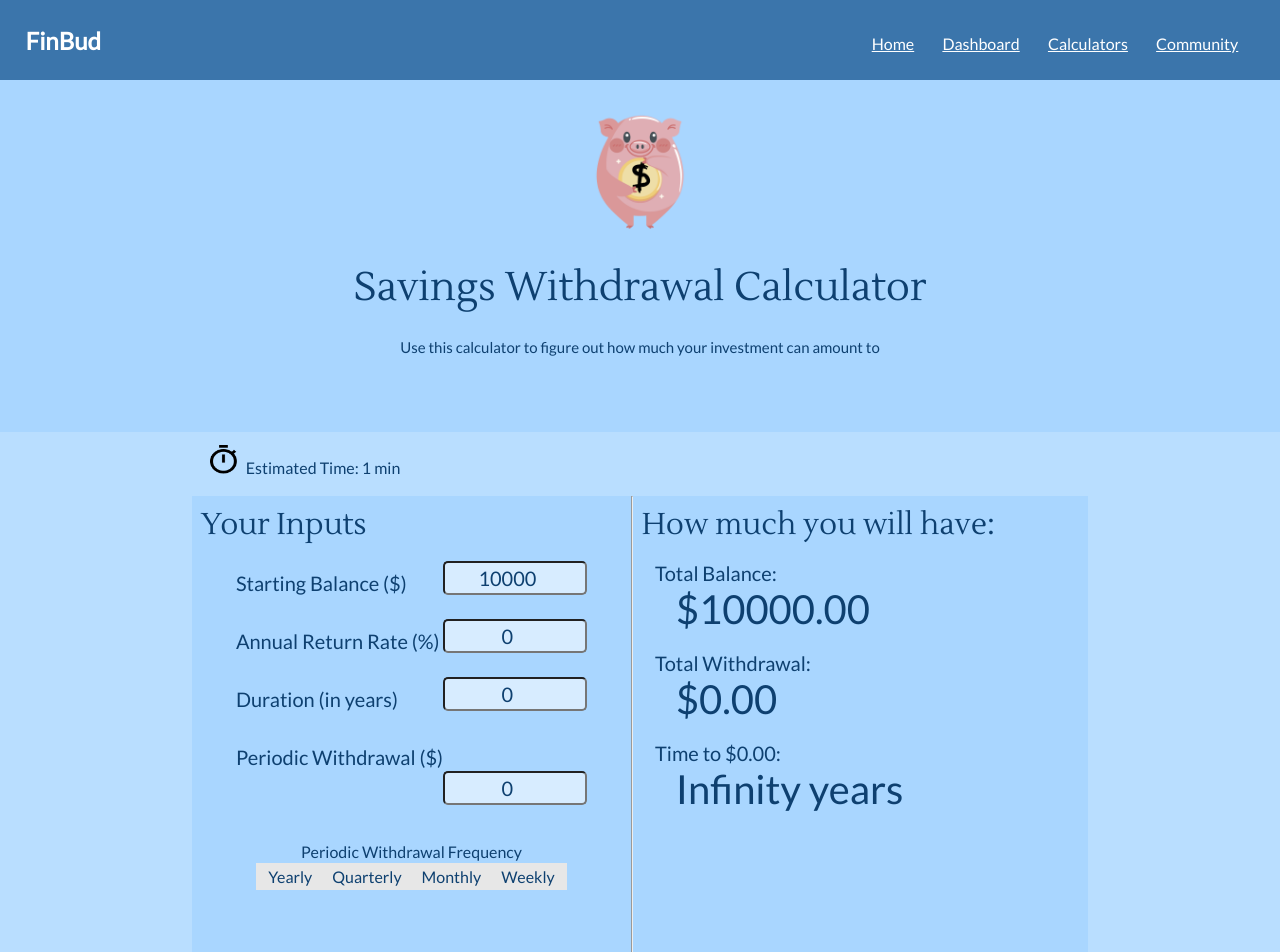
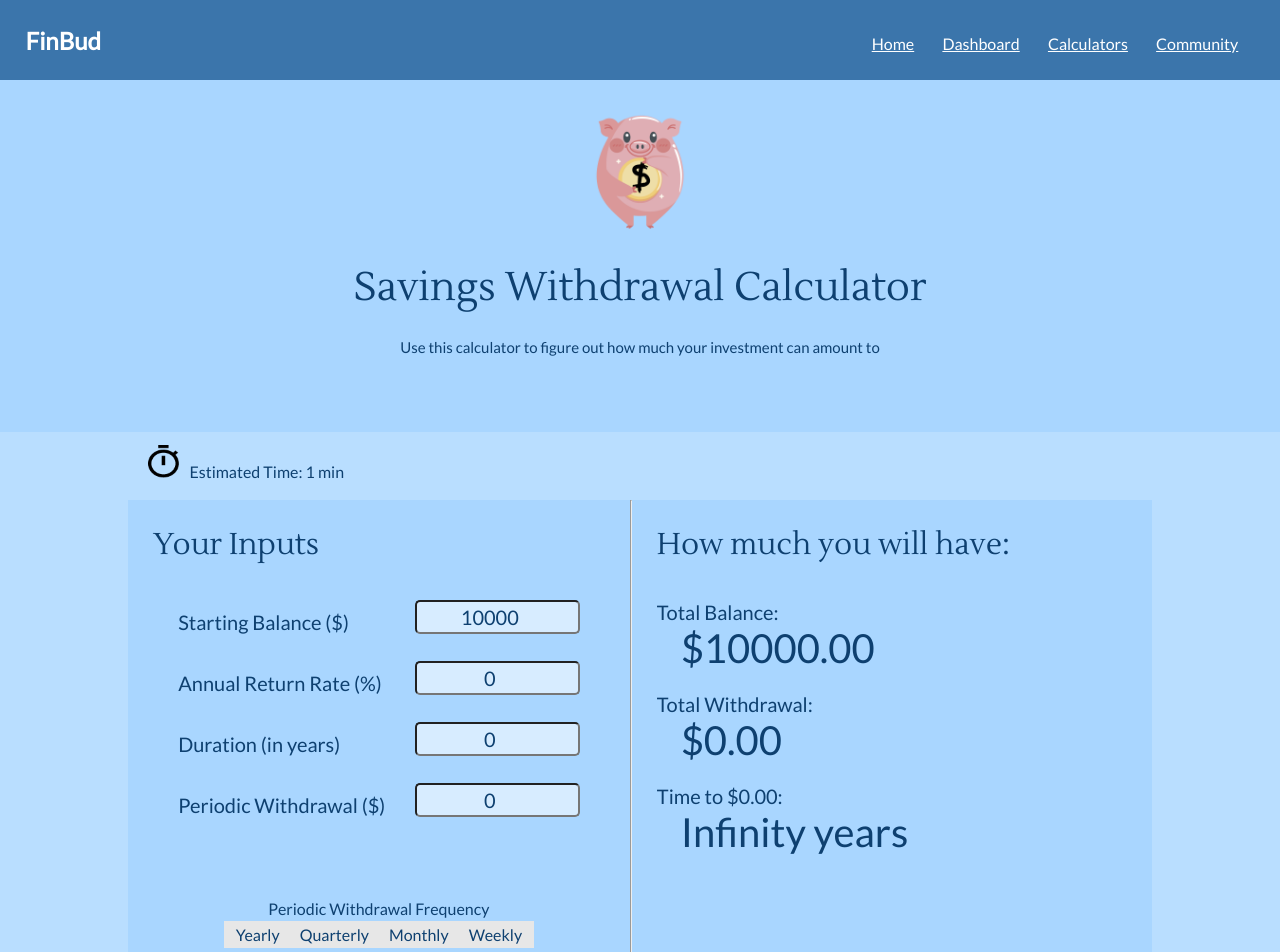
Before and after one commit to limjoobin/bt3103-finbud, a Vue app: page /savings_withdrawal in a window 1280 px wide. Shown: the top 952 px of the page. Built offline with nearby package versions, Linux system fonts and the light colour scheme; no server answers.

Commit message:
Changed CSS

```diff
--- a/src/components/pages/SavingsWithdrawalPage/Calculator.vue
+++ b/src/components/pages/SavingsWithdrawalPage/Calculator.vue
@@ -4,7 +4,7 @@
         <br>
         <div id="info">
             <div id='inputs'>
-                <p style="padding: 2%; font-family: Lustria;">Your Inputs</p>
+                <p style="padding: 5%; font-family: Lustria;">Your Inputs</p>
                 <p class = 'input-box' style='padding-top: 2%'>
                     <label for='startingBalance'>Starting Balance ($) </label>
                     <input id = "startingBalance" type='number' v-model.trim.lazy.number="startingBalance" v-on:change="sendData">
@@ -36,7 +36,7 @@
             </div>
             <hr>
             <div id= 'owned'>
-                <p style='padding: 2%; font-family: Lustria;'>How much you will have:</p>
+                <p style='padding: 5%; font-family: Lustria;'>How much you will have:</p>
                 <div class = 'owned-text'>
                     <p>Total Balance:</p>
                     <p class = 'owned-value'> ${{balance}}</p>
@@ -128,7 +128,7 @@ export default {
 }
 
 #calculator{
-    padding: 1% 15% 10% 15%;
+    padding: 1% 10% 10% 10%;
     background-color:#B9DEFF;
     display: lex;
 }
```
